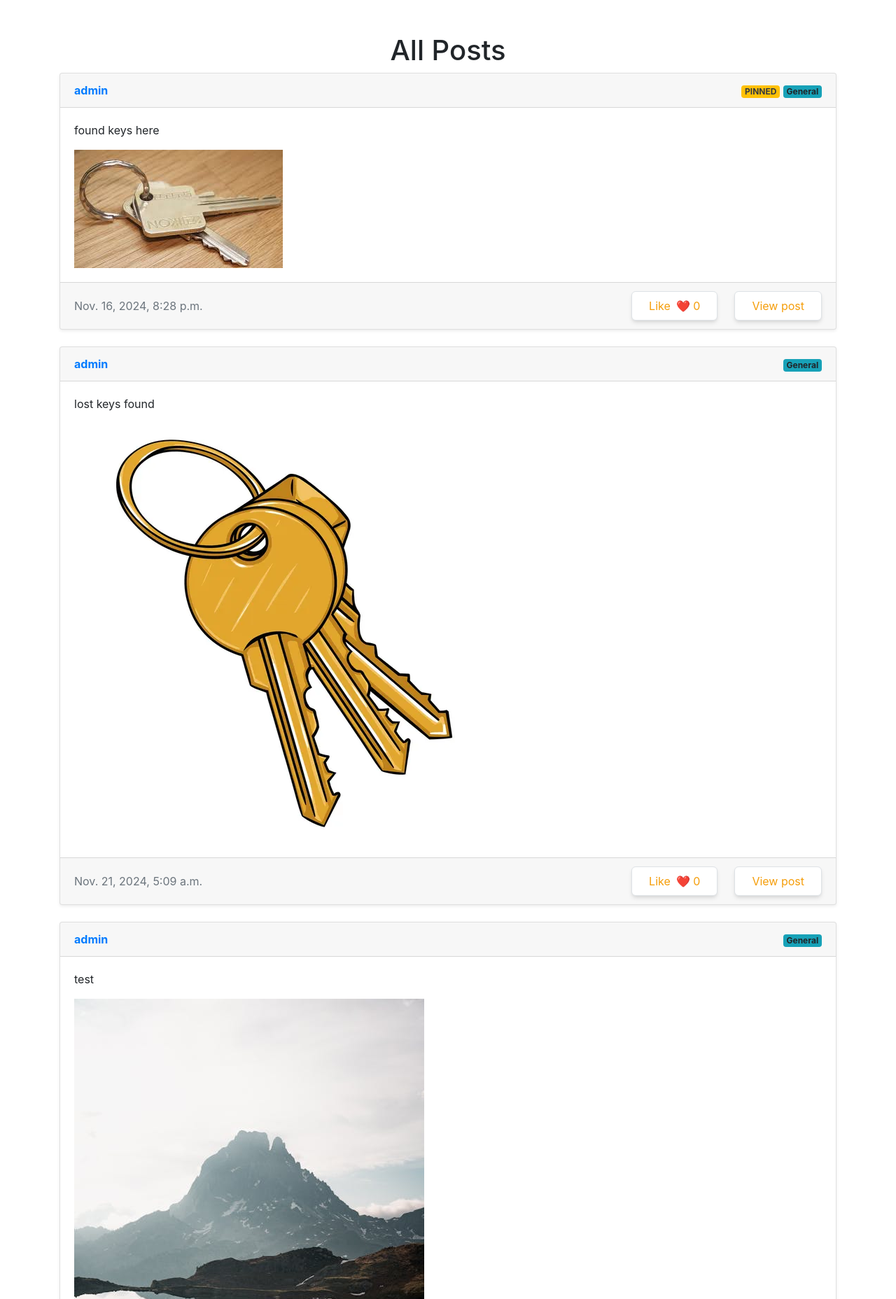
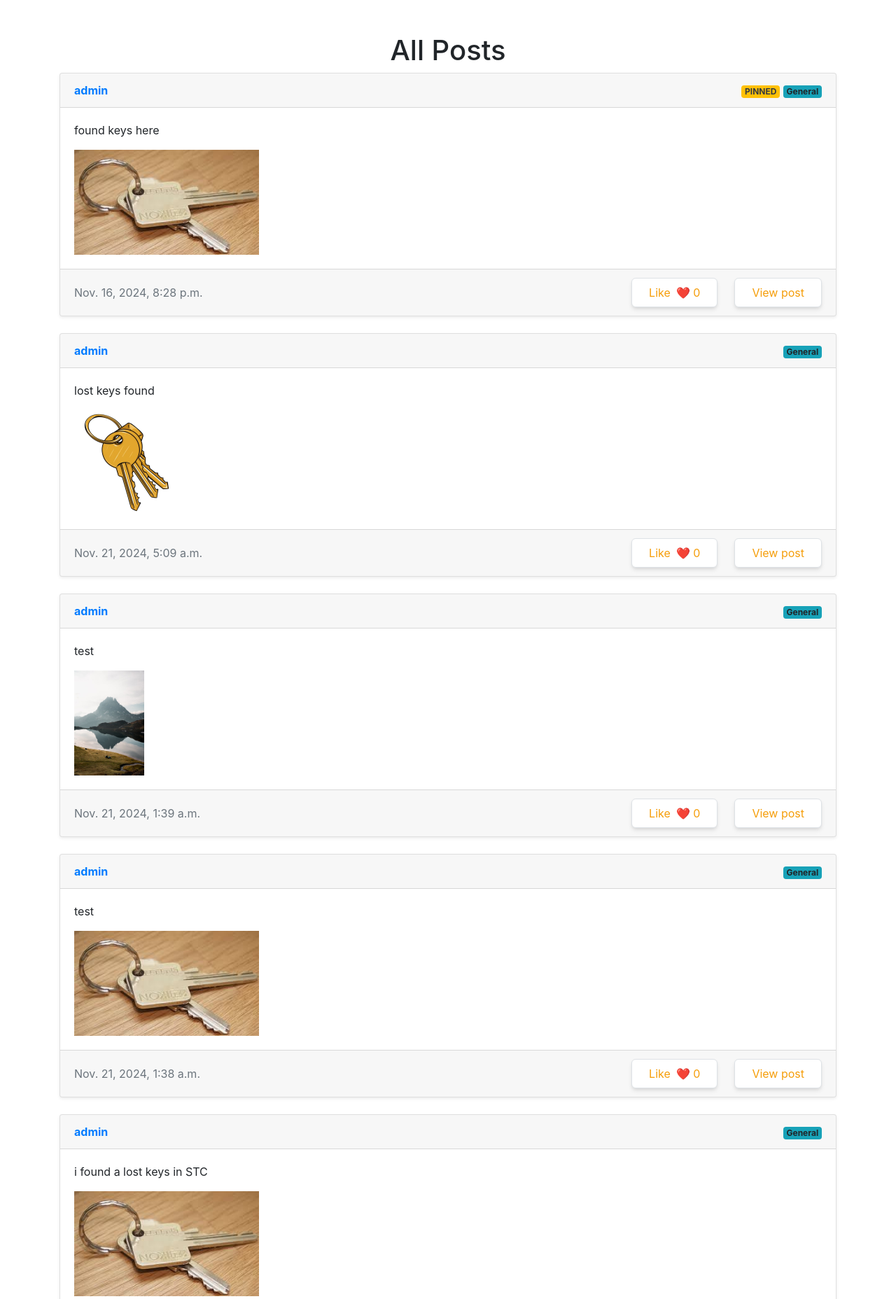
Before and after one commit to chezeng/UniHive, a Django app: page /posts in a window 1280 px wide. Shown: the part 64-1920 px from the top of the page at 70% size. Run offline with Django 3.2, Linux system fonts and the light colour scheme; data comes from the database, SQL or seed files in the repository; some libraries are stand-ins or nearby versions.

Commit message:
fix image sizing and map sizing

```diff
--- a/Backend/network/templates/network/maps.html
+++ b/Backend/network/templates/network/maps.html
@@ -11,7 +11,7 @@
 
 {% block body %}
 
-<div id="map" style="height: 700px; width: 1000px;"></div>
+<div id="map" style="height: 100vh; width: 100vw;"></div>
 
 <script>
     var map = L.map('map').setView([43.4722893,-80.5474325], 15);
--- a/Backend/network/templates/network/posts.html
+++ b/Backend/network/templates/network/posts.html
@@ -23,9 +23,11 @@
         <div class="card-body">
             <p class="card-text">{{ type.post.content }}</p>
 
-            {% if type.post.picture %}
-                <img src="{{ type.post.picture.url }}" class="img-fluid" alt="Post Image">
-            {% endif %}
+            <div class="container" style="height: 150px; overflow: hidden; padding: 0;">
+                {% if type.post.picture %}
+                    <img src="{{ type.post.picture.url }}" alt="Post Image" style="max-width: 100%; max-height: 100%;">
+                {% endif %}
+            </div>
         </div>
         <div class="card-footer d-flex justify-content-between align-items-center">
             <div>
```
